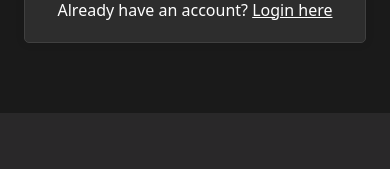
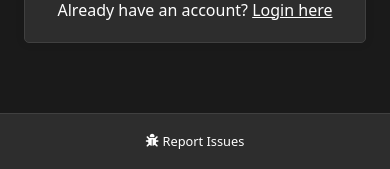
Before and after one commit to FixerSchis/os-app, a Flask app: page /auth/register in a window 390 px wide. Shown: the part 731-900 px from the top of the page. Before the commit the page ends 844 px from the top, so only its background shows below. Run offline with Flask 3, Linux system fonts and the light colour scheme; parts of the project's set-up code (start-up, migrations or seed data) failed here and were passed over; some libraries are stand-ins or nearby versions.

Commit message:
Add Report Issues footer link to GitHub issues page
- Added footer with Report Issues link pointing to GitHub issues
- Implemented responsive design with flexbox layout
- Added theme support for light/dark modes
- Footer sticks to bottom of viewport
- Uses Font Awesome bug icon for visual clarity

```diff
--- a/static/css/style.css
+++ b/static/css/style.css
@@ -82,10 +82,15 @@
 }
 
 body {
-    font-family: Arial, sans-serif;
+    font-family: 'Segoe UI', Tahoma, Geneva, Verdana, sans-serif;
     line-height: 1.6;
+    color: var(--text-primary);
     background-color: var(--bg-primary);
-    color: var(--text-primary);
+    margin: 0;
+    padding: 0;
+    min-height: 100vh;
+    display: flex;
+    flex-direction: column;
     width: 100%;
     overflow-x: hidden;
     transition: background-color 0.3s ease, color 0.3s ease;
@@ -948,5 +953,60 @@ a:hover {
 }
 
 [data-theme="dark"] .status-badge {
-    color: #fff !important;
+    color: var(--text-primary);
 }
+
+/* Main content area */
+.main-content {
+    flex: 1;
+    display: flex;
+    flex-direction: column;
+}
+
+/* Footer styles */
+.footer {
+    margin-top: auto;
+    padding: 0.5rem 0;
+    border-top: 1px solid var(--border-color);
+    background-color: var(--bg-secondary);
+    font-size: 0.8rem;
+}
+
+.footer-content {
+    display: flex;
+    justify-content: center;
+    align-items: center;
+}
+
+.footer-link {
+    display: inline-flex;
+    align-items: center;
+    gap: 0.25rem;
+    color: var(--text-secondary);
+    text-decoration: none;
+    font-size: 0.8rem;
+    transition: color 0.2s ease;
+}
+
+.footer-link:hover {
+    color: var(--link-color);
+    text-decoration: none;
+}
+
+.footer-link i {
+    font-size: 0.8rem;
+}
+
+/* Dark theme footer overrides */
+[data-theme="dark"] .footer {
+    border-top-color: var(--border-color);
+    background-color: var(--bg-secondary);
+}
+
+[data-theme="dark"] .footer-link {
+    color: var(--text-secondary);
+}
+
+[data-theme="dark"] .footer-link:hover {
+    color: var(--link-color);
+}
--- a/templates/_template.html
+++ b/templates/_template.html
@@ -98,6 +98,7 @@
         </div>
     </nav>
 
+    <div class="main-content">
         <div class="container">
             {% with messages = get_flashed_messages() %}
                 {% if messages %}
@@ -109,6 +110,17 @@
 
             {% block content %}{% endblock %}
         </div>
+    </div>
+
+    <footer class="footer">
+        <div class="container">
+            <div class="footer-content">
+                <a href="https://github.com/FixerSchis/os-app/issues" target="_blank" rel="noopener noreferrer" class="footer-link">
+                    <i class="fas fa-bug"></i> Report Issues
+                </a>
+            </div>
+        </div>
+    </footer>
 
     <script src="{{ url_for('static', filename='external/js/jquery-3.6.0.min.js') }}"></script>
     <script src="{{ url_for('static', filename='external/js/select2.min.js') }}"></script>
```
Lines whose indentation alone changed are shown as unchanged.
